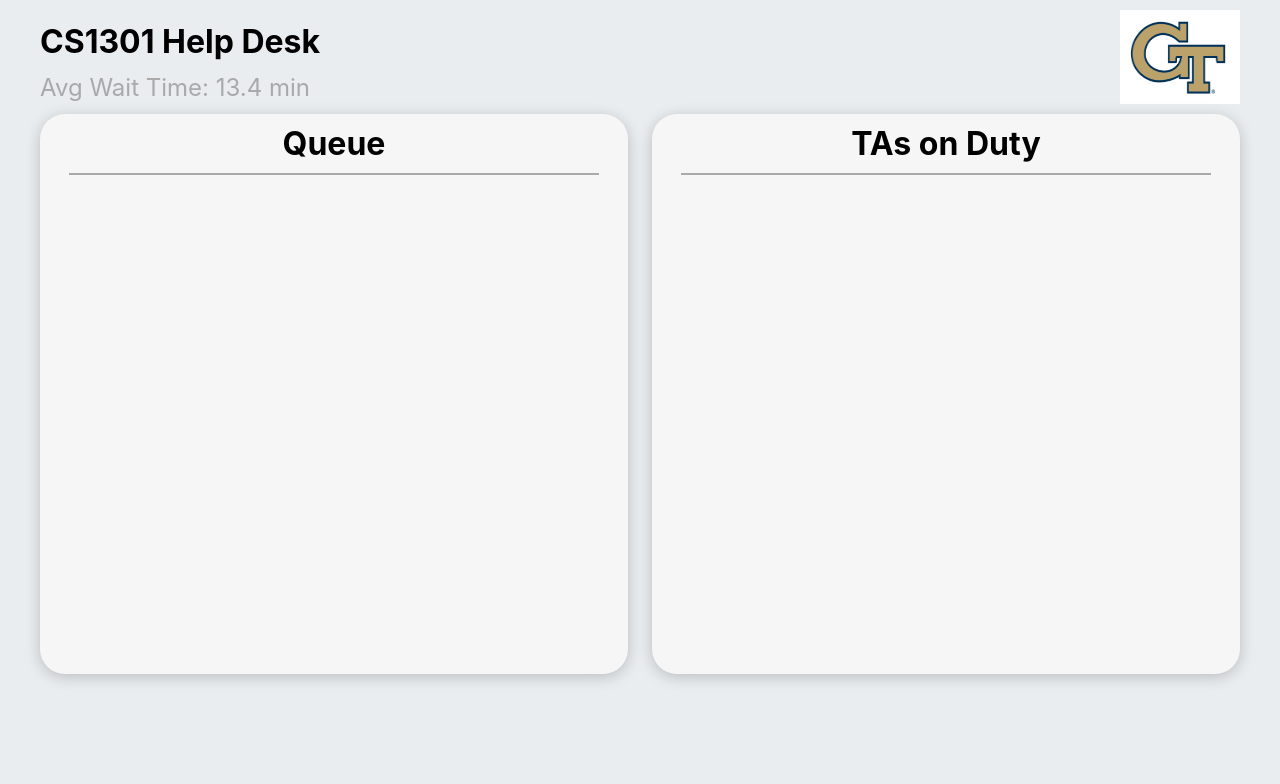
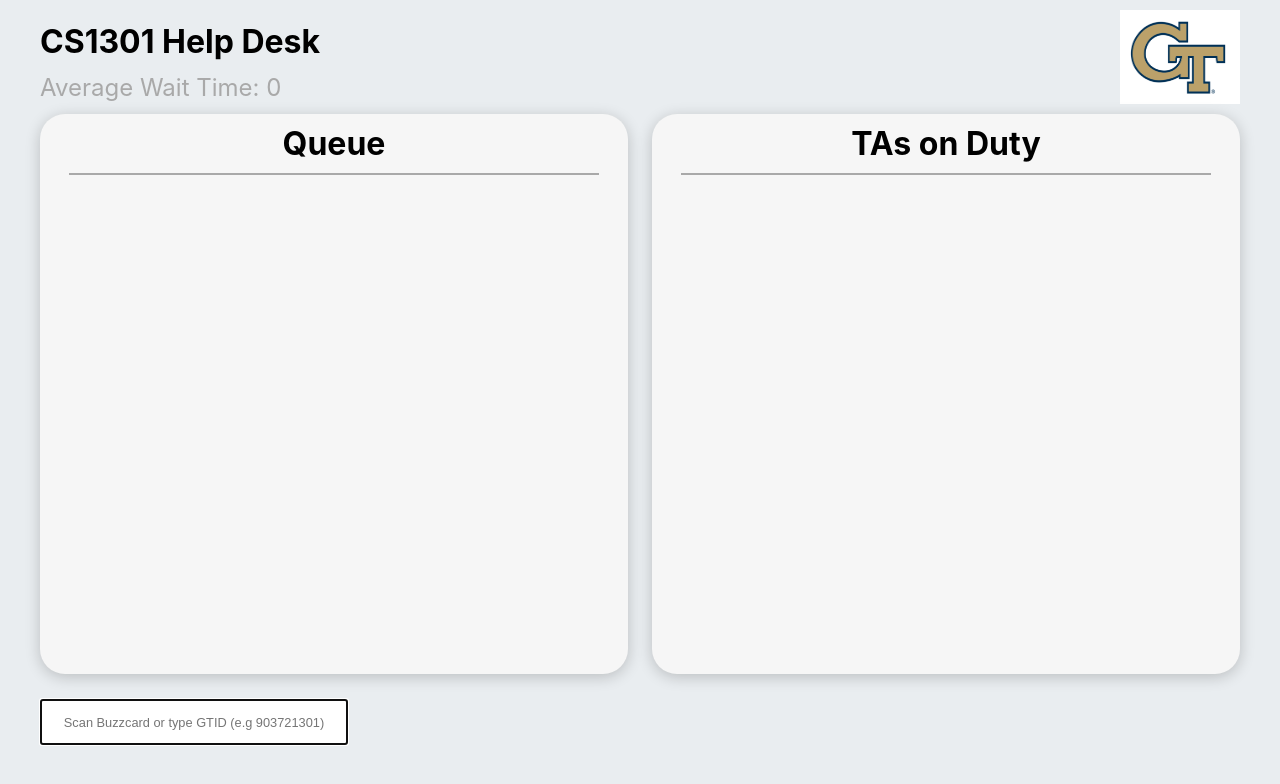
Before and after one commit to jj10306/FyeFo2.0, a React (Create React App) app in the folder client/: page / in a window 1280 px wide. Shown: the top 784 px of the page. Built offline with nearby package versions, Linux system fonts and the light colour scheme.

Commit message:
Added queue functionality, ta controls, and average wait time

```diff
--- a/client/package.json
+++ b/client/package.json
@@ -3,6 +3,7 @@
   "version": "0.1.0",
   "private": true,
   "dependencies": {
+    "axios": "^0.19.0",
     "node-sass": "^4.12.0",
     "react": "^16.8.6",
     "react-dom": "^16.8.6",
--- a/client/public/index.html
+++ b/client/public/index.html
@@ -4,7 +4,7 @@
     <meta charset="utf-8" />
     <meta name="viewport" content="width=device-width, initial-scale=1" />
 
-    <title>React App</title>
+    <title>FyeFo</title>
   </head>
   <body>
     <div id="root">
--- a/client/src/App.js
+++ b/client/src/App.js
@@ -1,19 +1,107 @@
-import React from 'react';
+import React, { useState } from 'react';
+import axios from 'axios';
+import Queue from './models/Queue'
+
 import './App.scss';
 
 import TitleBar from "./components/TitleBar"
 import Card from "./components/Card"
+import Input from "./components/Input"
 
 function App() {
+  const [queue, setQueue] = useState(new Queue());
+  const [taList, setTaList] = useState([]);
+  const [totalWait, setTotalWait] = useState(0);
+  const [totalHelped, setTotalHelped] = useState(0);
+  const [count, setCount] = useState(0);
+  const [err, setErr] = useState("");
+  const [user, setUser] = useState("General");
+
+  const getInfo = gtid => {
+      axios.post("http://localhost:5000/?gtid=" + gtid)
+        .then(res => {
+          if (res.data.status === 200) {
+            const name = res.data.name;
+            if (res.data.role === "Ta") {
+                taList.push({name, time: Date.now()});
+                setTaList(taList);
+                setUser(name);
+            } else {
+              if (queue.size !== queue.CAPACITY) {
+                if (queue.contains(name)) {
+                  setErr("You're already in the queue!");
+                  console.log("In queue already");
+                } else {
+                  queue.enqueue({name, time: Date.now()});
+                  setQueue(queue);
+                  setUser("General")
+                }
+              } else {
+                setErr("Queue is full :(")
+              }
+            }
+            setCount(count => count + 1); //work around to activate re-render
+          } else {
+            setErr(res.data.ErrorMessage);
+          }
+        })
+        .catch(err => console.log(err));
+
+  }
+  const handleButtonChange = e => {
+    let [op, ...ta] = e.target.value.split(" ");
+    ta = ta.join(" ");
+    switch(op) {
+      case "RemoveNext":
+        const student = queue.dequeue();
+        if (queue.size == 0) {
+          setQueue(queue);
+          setCount(taList.length);
+          setTotalHelped(0);
+          setTotalWait(0);
+        } else {
+          const timeElapsed = ((Date.now() - student.time) / 1000) / 60 ;
+          setTotalHelped(totalHelped => totalHelped + 1);
+          setTotalWait(totalWait => totalWait + timeElapsed);
+        }
+        break;
+      case "ClearQueue":
+        queue.clear();
+        setQueue(queue);
+        setCount(taList.length);
+        setTotalHelped(0);
+        setTotalWait(0);
+        break;
+      case "Exit":
+        setUser("General");
+        break;
+      case "SignOut":
+        const newTaList = taList.filter((element) => element.name !== ta);
+        setTaList(newTaList);
+        setUser("General");
+        setCount(count => count - 1);
+        break;
+      default:
+        console.log("default")
+    }
+  }
+
   return (
       <>
-
-        <TitleBar/>
+        <TitleBar avgWait={(totalWait / totalHelped).toFixed(2)} />
         <div className="cards-container">
-          <Card className={"queue-container"} title={"Queue"}/>
-          <Card className={"ta-container"} title={"TAs on Duty"}/>
+          <Card className={"queue-container"} title={"Queue"}>
+            {queue.asArray().map((student, index) => <p key={student.time}>{(index + 1) + ") " + student.name}</p>)}
+          </Card>
+          <Card className={"ta-container"} title={"TAs on Duty"}>
+            {taList.map((ta, index)=> <p key={ta.time}>{(index + 1) + ") " + ta.name}</p>)}
+          </Card>
         </div>
-
+        <Input
+          getInfo={getInfo}
+          user={user}
+          handleButtonChange={handleButtonChange}
+        />
       </>
   );
 }
--- a/client/src/App.scss
+++ b/client/src/App.scss
@@ -40,8 +40,9 @@
     width: 49%;
     height: 70vh;
     border-radius: 25px;
+    overflow: auto;
+    text-align: center;
     h1 {
-      text-align: center;
       margin-top: 10px;
       margin-bottom: 10px;
     }
@@ -52,3 +53,28 @@
     margin: 0 auto;
   }
 }
+.input-container {
+  display: flex;
+  margin-top: 25px;
+  .text-container {
+    width: 25%;
+    text-align: center;
+    font-size: 80%;
+    height: 5vh;
+  }
+  button,
+  button:hover,
+  button:visited,
+  button:focus {
+    background-color: #F6F6F6;
+    padding: 10px;
+    border-radius: 3px;
+    box-shadow: 2px 3px gray;
+    outline: none;
+    margin: 5px;
+    cursor: pointer;
+  }
+  .button:active {
+    box-shadow: none;
+  }
+}
--- /dev/null
+++ b/client/src/components/Input.js
@@ -0,0 +1,38 @@
+import React, {useState} from 'react';
+
+const Input = (props) => {
+    const [gtid, setGTID] = useState("");
+    const handleChange = e => {
+        const newGTID = e.target.value
+        setGTID(e.target.value);
+        if (newGTID.length >= 9) {
+            props.getInfo(newGTID);
+            setGTID("");
+        }
+    }
+    return (
+        <div className="input-container">
+            {
+                props.user === "General" ?
+                    <input
+                    type="password"
+                    className="text-container"
+                    onChange={handleChange}
+                    value={gtid}
+                    placeholder= "Scan Buzzcard or type GTID (e.g 903721301)"
+                    autoFocus
+                    />
+                :
+                    <>
+                    <button onClick={props.handleButtonChange} value="RemoveNext">Remove Next</button>
+                    <button onClick={props.handleButtonChange} value="ClearQueue">Clear Queue</button>
+                    <button onClick={props.handleButtonChange} value="Exit">Exit</button>
+                    <button onClick={props.handleButtonChange} value={"SignOut " + props.user}>Sign Out</button>
+                    </>
+            }
+
+        </div>
+    );
+}
+
+export default Input;
--- a/client/src/components/TitleBar.js
+++ b/client/src/components/TitleBar.js
@@ -5,7 +5,7 @@
         <div className="title-container">
             <div className="text-container">
                 <h1>CS1301 Help Desk</h1>
-                <h2>Avg Wait Time: 13.4 min</h2>
+                <h2>Average Wait Time: {isNaN(props.avgWait) ? 0 : props.avgWait}</h2>
             </div>
             <div className="logo-container">
                 <img src="./gt-logo.png" alt="GT Logo"/>
--- /dev/null
+++ b/client/src/models/Queue.js
@@ -0,0 +1,71 @@
+class Queue {
+    constructor() {
+        this.CAPACITY = 25;
+        this.arr = new Array(this.CAPACITY);
+        this.arr.fill(null);
+        this.front = 0;
+        this.back = 0;
+        this.size = 0;
+    }
+    enqueue(student) {
+        if (this.size === this.CAPACITY) {
+            return "Queue is full!"
+        }
+        this.arr[this.back] = student
+        this.back = (this.back + 1) % this.arr.length
+        this.size += 1
+    }
+    dequeue() {
+        if (this.size === 0) {
+            return "Queue is empty!"
+        }
+        const returned = this.arr[this.front]
+        if (this.size == 1) {
+            this.clear();
+            return returned;
+        }
+        this.arr[this.front] = null
+        this.front = (this.front + 1) % this.arr.length
+        this.size -= 1
+        return returned
+    }
+    size() {
+        return this.size;
+    }
+    clear() {
+        this.CAPACITY = 25;
+        this.arr = new Array(this.CAPACITY);
+        this.arr.fill(null);
+        this.front = 0;
+        this.back = 0;
+        this.size = 0;
+        this.totalWait = 0;
+        this.totalHelped = 0;
+    }
+    contains(name) {
+        for (let i = this.front; i < this.back; i++) {
+            if (name === this.arr[i].name) {
+                return true;
+            }
+        }
+        return false;
+    }
+    asArray() {
+        let array = []
+        if (this.size === this.CAPACITY) {
+            let pos = this.front;
+            for (let i = 0; i < this.CAPACITY; i++) {
+                array.push(this.arr[pos])
+                pos = (pos + 1) % this.CAPACITY;
+            }
+        } else {
+            for (let i = this.front; i < this.back; i++) {
+                array.push(this.arr[i])
+            }
+        }
+        return array;
+    }
+
+}
+
+export default Queue;
```
Also changed, not shown: 2 other files (tests, documents, lock files or other folders).
